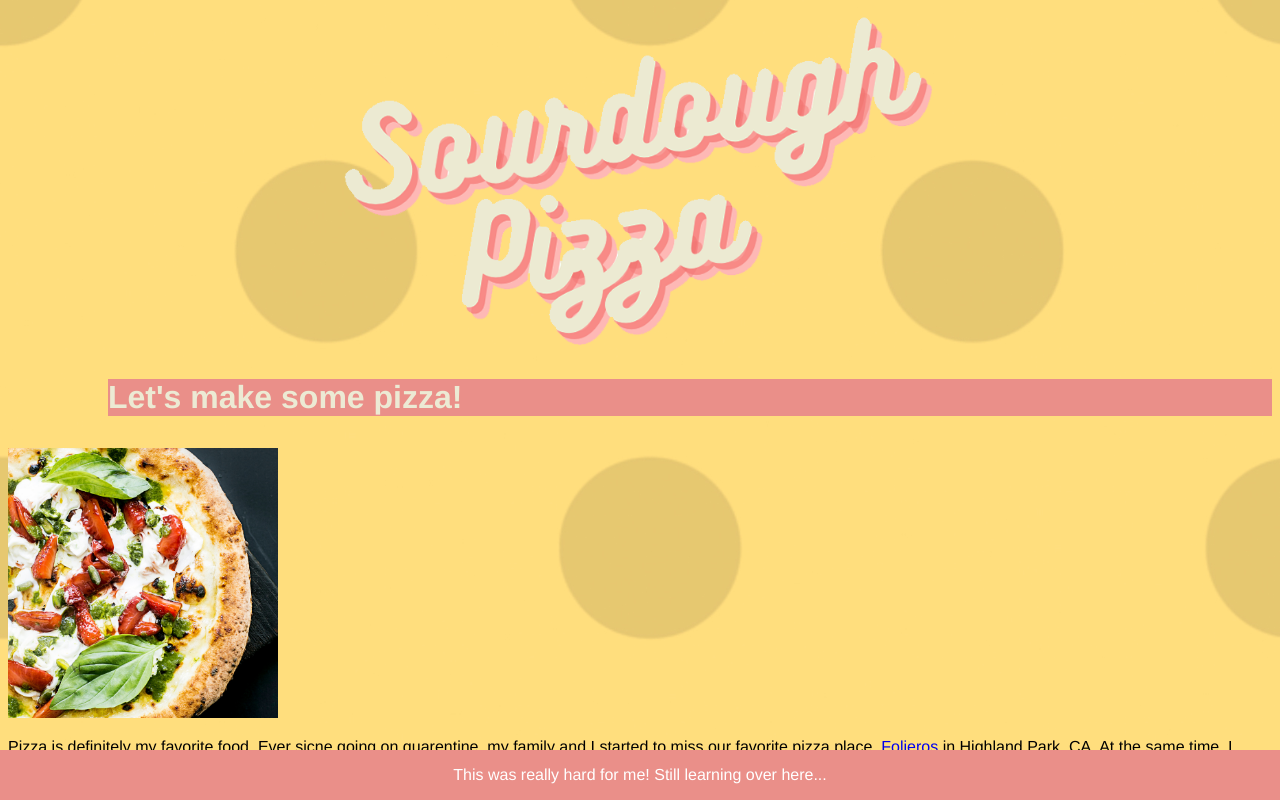
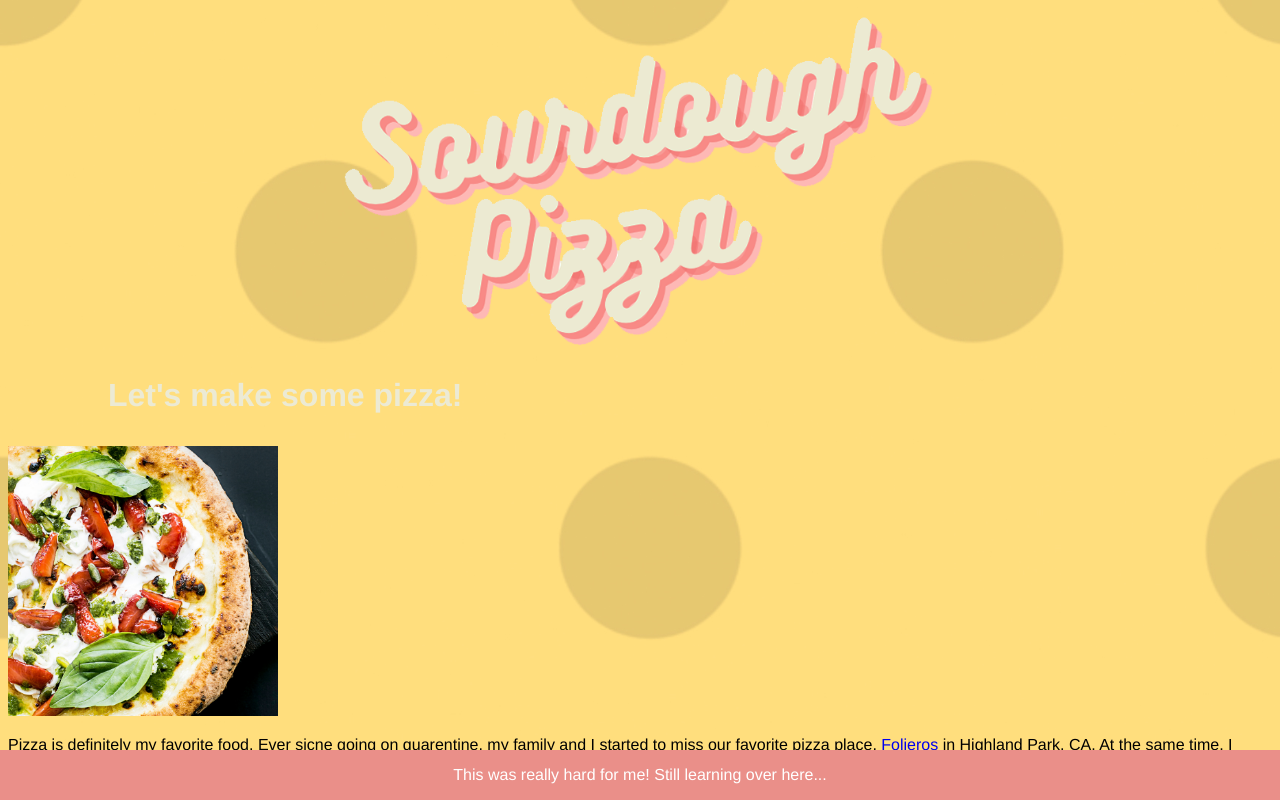
Before and after one commit to ayounglibrarian/uclax_wcib_week3, a plain HTML site: page index.html in a window 1280 px wide. Shown: the top 800 px of the page. Drawn offline with Linux system fonts and the light colour scheme.

Commit message:
removed p in line 22

```diff
--- a/index.html
+++ b/index.html
@@ -19,7 +19,7 @@
 
     <header><img src="images/pizzatitle.png" alt="Sourdough Pizza" style="width:600px;height:100%;" class="center"></header>
 
-    <h1><p style="background-color: #ea8f89">
+    <h1><style="background-color: #ea8f89">
     <span class="highlightme">Let's make some pizza!</span></p></h1>
 
      <img src="./images/pizza3.png" alt="Pizza" class="float" />
```
